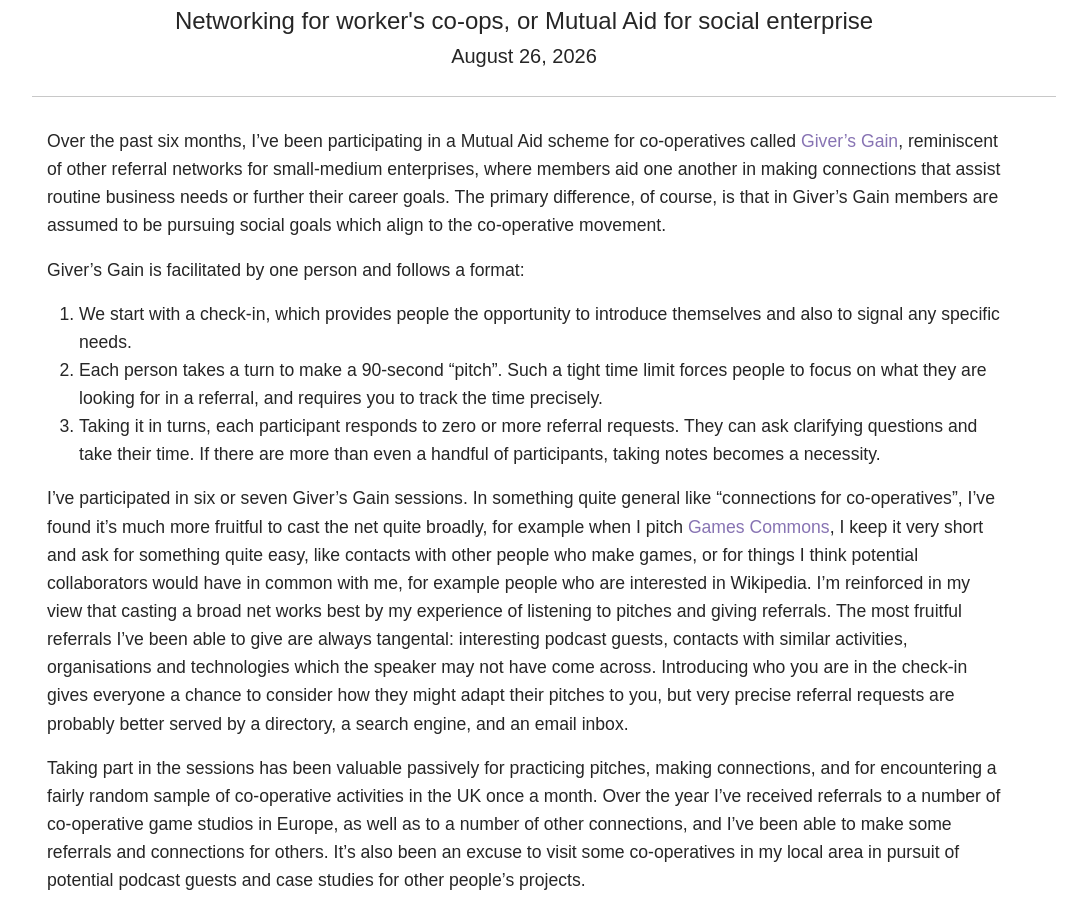
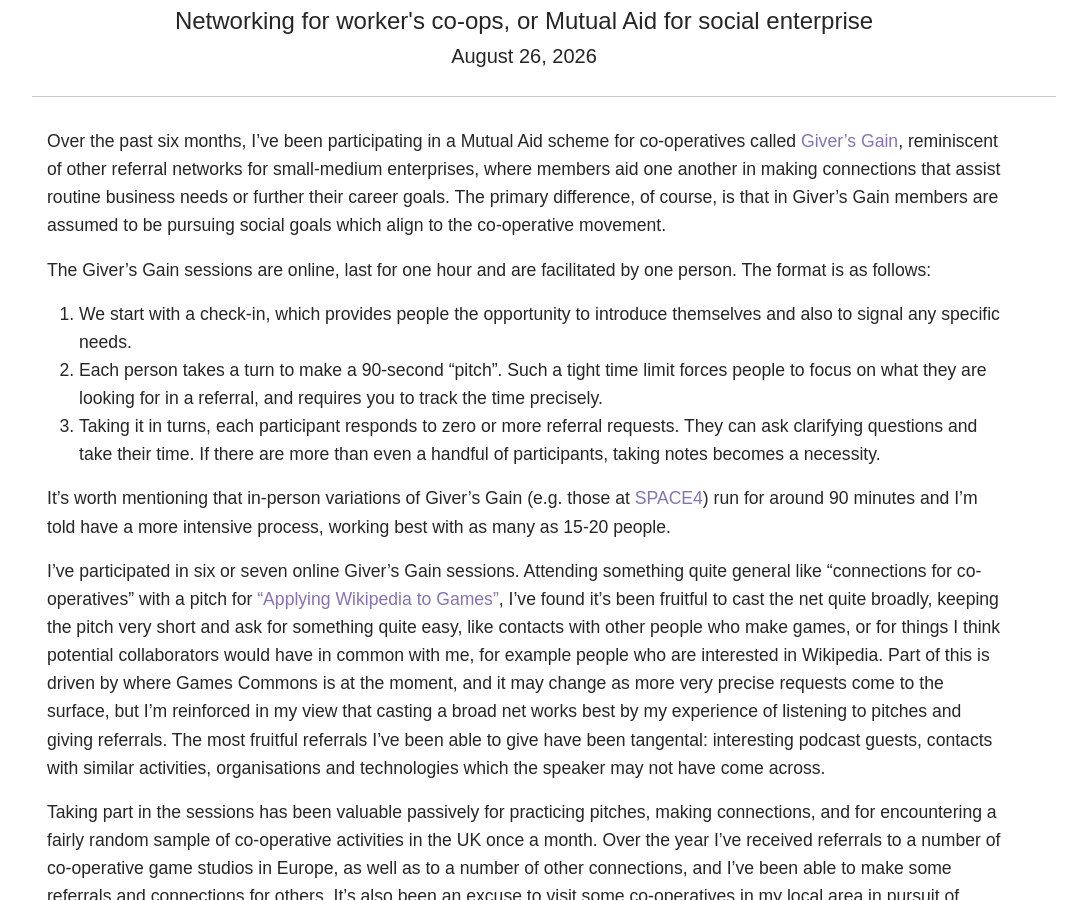
Before and after one commit to calummackervoy/calummackervoy.github.io, a Jekyll site: the page built from en/_posts/2026-08-26-givers-gain.md, in a window 1280 px wide and 900 px high, scrolled down 521 px. Shown: the whole window, without its empty margins (116-1203 px from the left). Built offline with Jekyll 4.4.1, drawn with Linux system fonts in a browser that asks for light colours; some web fonts are replaced.

Commit message:
Edited version of Giver's Gain article

```diff
--- a/en/_posts/2026-08-26-givers-gain.md
+++ b/en/_posts/2026-08-26-givers-gain.md
@@ -11,12 +11,14 @@
 
 Over the past six months, I've been participating in a Mutual Aid scheme for co-operatives called [Giver's Gain](https://www.workers.coop/civicrm/events/), reminiscent of other referral networks for small-medium enterprises, where members aid one another in making connections that assist routine business needs or further their career goals. The primary difference, of course, is that in Giver's Gain members are assumed to be pursuing social goals which align to the co-operative movement.
 
-Giver's Gain is facilitated by one person and follows a format:
+The Giver's Gain sessions are online, last for one hour and are facilitated by one person. The format is as follows:
 1. We start with a check-in, which provides people the opportunity to introduce themselves and also to signal any specific needs.
 2. Each person takes a turn to make a 90-second "pitch". Such a tight time limit forces people to focus on what they are looking for in a referral, and requires you to track the time precisely.
 3. Taking it in turns, each participant responds to zero or more referral requests. They can ask clarifying questions and take their time. If there are more than even a handful of participants, taking notes becomes a necessity.
 
-I've participated in six or seven Giver's Gain sessions. In something quite general like "connections for co-operatives", I've found it's much more fruitful to cast the net quite broadly, for example when I pitch [Games Commons](https://gamescommons.com/), I keep it very short and ask for something quite easy, like contacts with other people who make games, or for things I think potential collaborators would have in common with me, for example people who are interested in Wikipedia. I'm reinforced in my view that casting a broad net works best by my experience of listening to pitches and giving referrals. The most fruitful referrals I've been able to give are always tangental: interesting podcast guests, contacts with similar activities, organisations and technologies which the speaker may not have come across. Introducing who you are in the check-in gives everyone a chance to consider how they might adapt their pitches to you, but very precise referral requests are probably better served by a directory, a search engine, and an email inbox.
+It's worth mentioning that in-person variations of Giver's Gain (e.g. those at [SPACE4](https://space4.tech/)) run for around 90 minutes and I'm told have a more intensive process, working best with as many as 15-20 people.
+
+I've participated in six or seven online Giver's Gain sessions. Attending something quite general like "connections for co-operatives" with a pitch for ["Applying Wikipedia to Games"](https://gamescommons.com/), I've found it's been fruitful to cast the net quite broadly, keeping the pitch very short and ask for something quite easy, like contacts with other people who make games, or for things I think potential collaborators would have in common with me, for example people who are interested in Wikipedia. Part of this is driven by where Games Commons is at the moment, and it may change as more very precise requests come to the surface, but I'm reinforced in my view that casting a broad net works best by my experience of listening to pitches and giving referrals. The most fruitful referrals I've been able to give have been tangental: interesting podcast guests, contacts with similar activities, organisations and technologies which the speaker may not have come across.
 
 Taking part in the sessions has been valuable passively for practicing pitches, making connections, and for encountering a fairly random sample of co-operative activities in the UK once a month. Over the year I've received referrals to a number of co-operative game studios in Europe, as well as to a number of other connections, and I've been able to make some referrals and connections for others. It's also been an excuse to visit some co-operatives in my local area in pursuit of potential podcast guests and case studies for other people's projects.
 
```
